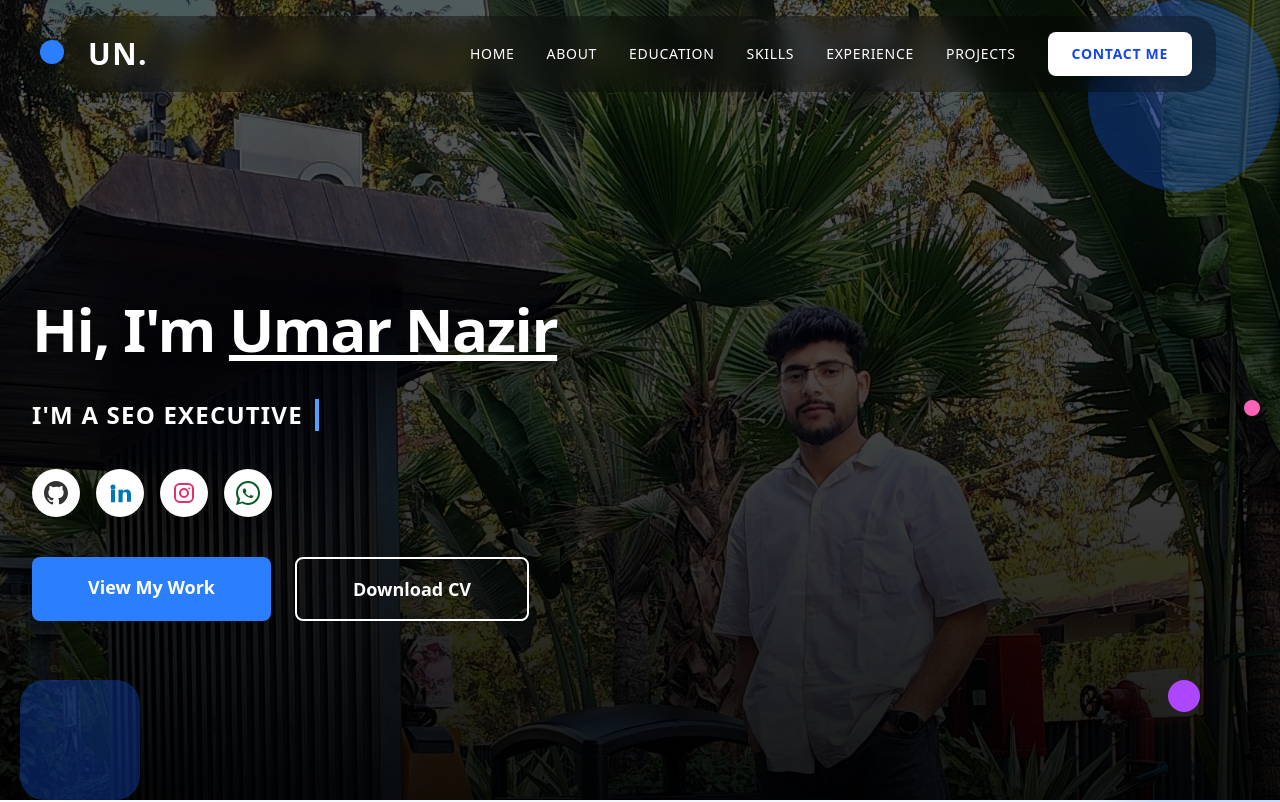
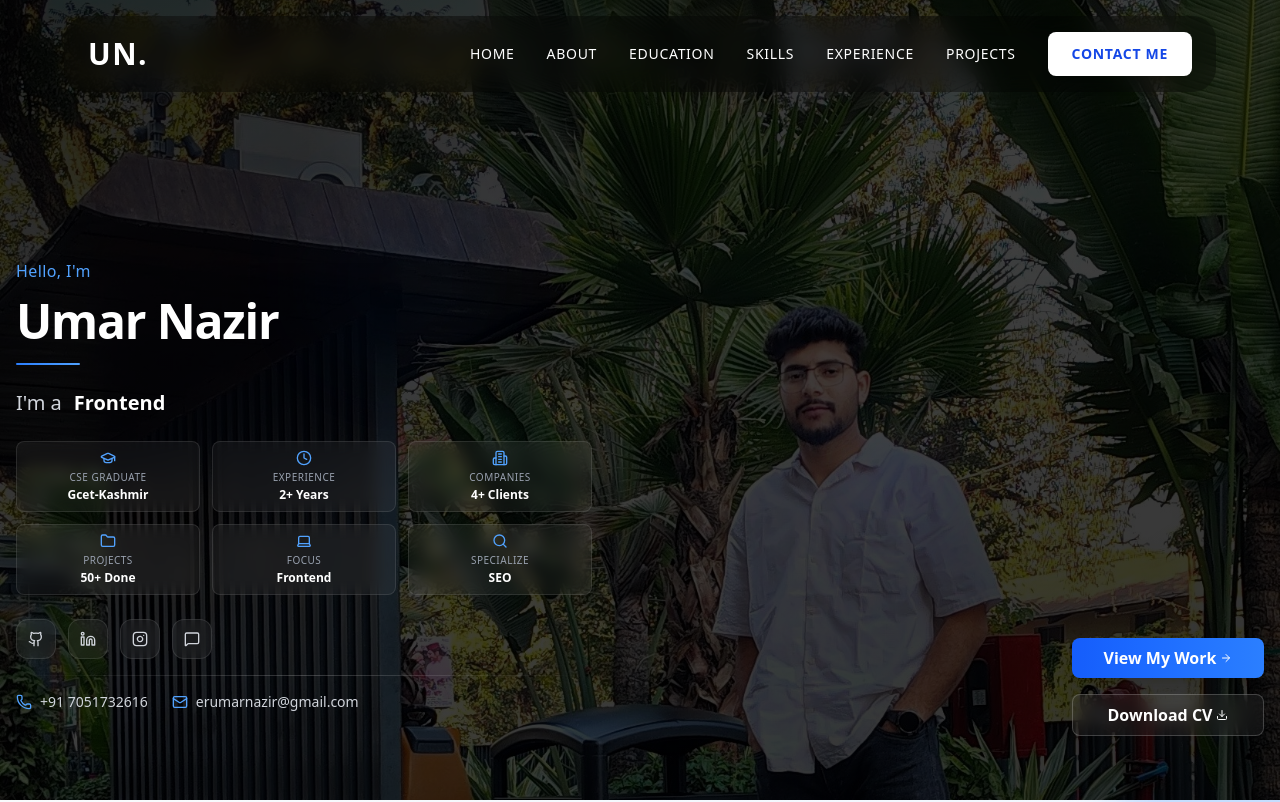
Before and after one commit to umarnaxir/portfolio, a Next.js app: page / in a window 1280 px wide. Shown: the top 802 px of the page. Built offline with nearby package versions, Linux system fonts and the light colour scheme.

Commit message:
Hero section updated

```diff
--- a/app/components/Hero.jsx
+++ b/app/components/Hero.jsx
@@ -2,40 +2,59 @@
 import React, { useEffect, useState } from "react";
 import AOS from "aos";
 import "aos/dist/aos.css";
+import {
+  GraduationCap,
+  Clock,
+  Building2,
+  Folder,
+  Laptop,
+  Search,
+  Mail,
+  Phone,
+  Github,
+  Linkedin,
+  Instagram,
+  MessageSquare,
+  ArrowRight,
+  Download,
+} from "lucide-react";
 
 const HeroSection = () => {
   const [text, setText] = useState("");
   const [isDeleting, setIsDeleting] = useState(false);
   const [index, setIndex] = useState(0);
+  const [isLoaded, setIsLoaded] = useState(false);
+
   const roles = [
-    "SOFTWARE DEVELOPER",
-    "SEO EXECUTIVE",
+    "Software Developer",
+    "Frontend Specialist",
     "Computer Science Engineer",
+    "SEO Executive",
+    "Tech Enthusiast",
   ];
-  const typingSpeed = 100;
-  const deletingSpeed = 50;
-  const pauseTime = 2000;
+  const typingSpeed = 120;
+  const deletingSpeed = 60;
+  const pauseTime = 2500;
 
   useEffect(() => {
-    // Initialize AOS with mobile-specific settings
     AOS.init({
       duration: 1000,
       once: false,
-      disable: false, // Ensure AOS is not disabled
-      startEvent: 'DOMContentLoaded', // Initialize when DOM loads
-      offset: 120, // Change offset for mobile
-      delay: 0, // No delay
-      easing: 'ease', // Default easing
-      mirror: false, // Don't mirror animations
-      anchorPlacement: 'top-bottom', // Default anchor placement
-      mobile: true, // Enable on mobile
+      disable: false,
+      startEvent: "DOMContentLoaded",
+      offset: 30,
+      delay: 0,
+      easing: "ease-out-quart",
+      mirror: false,
+      anchorPlacement: "top-bottom",
+      mobile: true,
     });
 
-    // Reinitialize AOS on resize to handle mobile/desktop switches
-    window.addEventListener('resize', () => {
-      AOS.refresh();
-    });
+    const timer = setTimeout(() => setIsLoaded(true), 150);
+    return () => clearTimeout(timer);
+  }, []);
 
+  useEffect(() => {
     const handleTyping = () => {
       const currentRole = roles[index % roles.length];
       if (!isDeleting) {
@@ -58,157 +77,360 @@ const HeroSection = () => {
       handleTyping,
       isDeleting ? deletingSpeed : typingSpeed
     );
-    return () => {
-      clearTimeout(timer);
-      window.removeEventListener('resize', () => AOS.refresh());
-    };
+    return () => clearTimeout(timer);
   }, [text, isDeleting, index]);
 
   return (
     <section
       id="home"
-      className="relative flex items-start md:items-center justify-start md:justify-center overflow-hidden bg-black md:min-h-screen max-h-[70vh] md:max-h-none"
-      style={{ height: "70vh" }}
+      className={`relative flex items-end justify-center overflow-hidden bg-gradient-to-br from-gray-900 via-slate-900 to-gray-800 transition-all duration-1500 ${
+        isLoaded ? "opacity-100 translate-y-0" : "opacity-0 translate-y-4"
+      } h-[75vh] md:h-[100vh]`}
+      style={{
+        backgroundImage: "url(/images/my-profile.jpg)",
+        backgroundSize: "cover",
+        backgroundPosition: "center",
+        backgroundRepeat: "no-repeat",
+        minHeight: "640px",
+      }}
       aria-label="Hero section"
     >
-      {/* Background image with lighter overlay for clarity */}
+      <div className="absolute inset-0 bg-gradient-to-br from-black/85 via-black/75 to-black/80" />
+      <div className="absolute inset-0 overflow-hidden">
         <div
-        className="absolute inset-0 bg-cover bg-center bg-no-repeat filter brightness-90"
-        style={{ backgroundImage: `url('/images/my-profile.jpg')` }}
-        aria-hidden="true"
-      ></div>
-      {/* Stronger black gradient overlay for better text clarity */}
-      <div className="absolute inset-0 bg-gradient-to-b from-black/60 via-black/70 to-black/90 pointer-events-none"></div>
+          className="absolute top-1/4 left-1/4 w-40 h-40 bg-blue-500/8 rounded-full blur-3xl animate-pulse"
+          style={{ animationDuration: "4s" }}
+        />
+        <div
+          className="absolute bottom-1/3 right-1/4 w-32 h-32 bg-indigo-400/6 rounded-full blur-2xl animate-pulse"
+          style={{ animationDuration: "6s", animationDelay: "2s" }}
+        />
+        <div className="absolute inset-0 bg-[linear-gradient(to_right,#ffffff01_1px,transparent_1px),linear-gradient(to_bottom,#ffffff01_1px,transparent_1px)] bg-[size:6rem_6rem] opacity-20" />
+      </div>
 
-      {/* Content container - everything at bottom with flex-end */}
-      <div className="relative z-20 max-w-7xl lg:mt-30 px-8 py-10 mx-auto text-left w-full h-full flex flex-col justify-end md:justify-center md:text-left">
-        <div className="max-w-xl md:max-w-2xl lg:max-w-3xl">
-          <h1
-            className="text-white text-4xl sm:text-5xl md:text-6xl font-extrabold tracking-tight drop-shadow-lg"
-            data-aos="fade-right"
-            data-aos-once="true"
-          >
-            Hi, I'm{" "}
-            <span className="underline">Umar Nazir</span>
-          </h1>
-          <h2
-            className="mt-10 text-base sm:text-xl md:text-2xl font-semibold uppercase tracking-wider inline-block overflow-hidden whitespace-nowrap border-r-4 border-blue-400 pr-3 select-none text-white"
+      <div className="relative z-20 w-full h-full flex flex-col justify-end pb-12 md:pb-16">
+        <div className="w-full max-w-7xl mx-auto px-4">
+          {/* Desktop Layout */}
+          <div className="hidden md:flex w-full justify-between items-end gap-8">
+            {/* Left Content */}
+            <div className="flex-1 max-w-xl">
+              <div className="mb-6">
+                <div
+                  className="inline-block mb-2"
                   data-aos="fade-up"
                   data-aos-delay="200"
-            data-aos-once="true"
                 >
-            I'm a {text}
-          </h2>
+                  <span className="text-blue-400 text-base font-medium tracking-wide">
+                    Hello, I'm
+                  </span>
+                </div>
 
-          {/* Social buttons */}
-          <div
-            className="mt-8 flex justify-start gap-4"
+                <h1
+                  className="text-white text-5xl font-bold tracking-tight mb-3 leading-tight"
                   data-aos="fade-up"
                   data-aos-delay="400"
-            data-aos-once="true"
                 >
+                  Umar Nazir
+                </h1>
+
+                <div
+                  className="w-16 h-0.5 bg-gradient-to-r from-blue-500 to-blue-400 rounded-full"
+                  data-aos="scale-x"
+                  data-aos-delay="600"
+                  data-aos-duration="800"
+                />
+              </div>
+
+              <div className="mb-6" data-aos="fade-up" data-aos-delay="700">
+                <div className="flex items-center gap-3 text-xl font-medium mb-6">
+                  <span className="text-gray-300">I'm a</span>
+                  <div className="flex items-center">
+                    <span className="text-white font-bold min-w-[200px] text-left">
+                      {text}
+                    </span>
+                    {/* <span className="w-0.5 h-5 bg-blue-400 ml-1 animate-pulse" /> */}
+                  </div>
+                </div>
+
+                <div className="grid grid-cols-3 gap-3 mb-6">
+                  {[
+                    {
+                      icon: <GraduationCap className="w-4 h-4" />,
+                      title: "CSE GRADUATE",
+                      value: "Gcet-Kashmir",
+                    },
+                    {
+                      icon: <Clock className="w-4 h-4" />,
+                      title: "EXPERIENCE",
+                      value: "2+ Years",
+                    },
+                    {
+                      icon: <Building2 className="w-4 h-4" />,
+                      title: "COMPANIES",
+                      value: "4+ Clients",
+                    },
+                    {
+                      icon: <Folder className="w-4 h-4" />,
+                      title: "PROJECTS",
+                      value: "50+ Done",
+                    },
+                    {
+                      icon: <Laptop className="w-4 h-4" />,
+                      title: "FOCUS",
+                      value: "Frontend",
+                    },
+                    {
+                      icon: <Search className="w-4 h-4" />,
+                      title: "SPECIALIZE",
+                      value: "SEO",
+                    },
+                  ].map((stat, index) => (
+                    <div
+                      key={index}
+                      className="group relative bg-white/5 backdrop-blur-sm border border-white/10 rounded-lg p-2 transition-all duration-300 hover:scale-105 hover:bg-white/10 hover:border-blue-400/30"
+                    >
+                      <div className="flex items-center justify-center text-blue-400 mb-1">
+                        {stat.icon}
+                      </div>
+                      <div className="text-center">
+                        <h3 className="text-gray-400 text-[10px] font-medium mb-0.5 uppercase tracking-wider">
+                          {stat.title}
+                        </h3>
+                        <p className="text-white text-xs font-bold group-hover:text-transparent group-hover:bg-gradient-to-r group-hover:from-blue-400 group-hover:to-purple-400 group-hover:bg-clip-text transition-all duration-300">
+                          {stat.value}
+                        </p>
+                      </div>
+                    </div>
+                  ))}
+                </div>
+
+                <div className="flex gap-3 mb-2">
                   {[
                     {
                       href: "https://github.com/umarnaxir",
-                iconFill: "#333333",
-                color: "text-gray-800",
+                      icon: <Github className="w-4 h-4" />,
                       label: "GitHub",
-                svgPath:
-                  "M12 0C5.37 0 0 5.37 0 12c0 5.3 3.438 9.8 8.205 11.385.6.113.82-.263.82-.583 0-.287-.01-1.045-.015-2.052-3.338.726-4.042-1.61-4.042-1.61-.546-1.386-1.333-1.756-1.333-1.756-1.09-.744.082-.729.082-.729 1.205.085 1.84 1.24 1.84 1.24 1.07 1.835 2.807 1.305 3.492.998.107-.775.42-1.305.763-1.605-2.665-.3-5.466-1.333-5.466-5.93 0-1.31.47-2.38 1.235-3.22-.125-.303-.535-1.523.115-3.176 0 0 1.005-.322 3.3 1.23a11.5 11.5 0 0 1 3.005-.404c1.02.005 2.045.137 3.005.404 2.28-1.552 3.285-1.23 3.285-1.23.655 1.653.245 2.873.12 3.176.77.84 1.23 1.91 1.23 3.22 0 4.61-2.805 5.625-5.475 5.92.43.37.82 1.1.82 2.22 0 1.606-.015 2.898-.015 3.293 0 .32.21.698.825.58C20.565 21.795 24 17.295 24 12c0-6.63-5.37-12-12-12z",
                     },
                     {
                       href: "https://www.linkedin.com/in/umar-nazir19/",
-                iconFill: "#0077B5",
-                color: "text-blue-500",
+                      icon: <Linkedin className="w-4 h-4" />,
                       label: "LinkedIn",
-                svgPath:
-                  "M4.98 3.5a2.5 2.5 0 1 0 0 5 2.5 2.5 0 0 0 0-5zM3 8.75h4v12.5H3V8.75zm7.5 0H15v1.71h.06c.49-.93 1.68-1.9 3.44-1.9 3.68 0 4.5 2.42 4.5 5.56v6.63h-4V14.4c0-1.45-.03-3.31-2.02-3.31-2.02 0-2.33 1.58-2.33 3.2v7H10.5V8.75z",
                     },
                     {
                       href: "https://www.instagram.com/umar_naxir/",
-                iconFill: "#E1306C",
-                color: "text-pink-500",
+                      icon: <Instagram className="w-4 h-4" />,
                       label: "Instagram",
-                svgPath:
-                  "M7.75 2A5.75 5.75 0 0 0 2 7.75v8.5A5.75 5.75 0 0 0 7.75 22h8.5A5.75 5.75 0 0 0 22 16.25v-8.5A5.75 5.75 0 0 0 16.25 2h-8.5zM4 7.75a3.75 3.75 0 0 1 3.75-3.75h8.5A3.75 3.75 0 0 1 20 7.75v8.5a3.75 3.75 0 0 1-3.75 3.75h-8.5A3.75 3.75 0 0 1 4 16.25v-8.5zM12 7a5 5 0 1 0 0 10 5 5 0 0 0 0-10zm0 2a3 3 0 1 1 0 6 3 3 0 0 1 0-6zm5.25-2.5a1 1 0 1 0 0 2 1 1 0 0 0 0-2z",
                     },
                     {
                       href: "https://wa.me/qr/JXOWE54MG6HWN1",
-                iconFill: "#075b26",
-                color: "text-green-700",
+                      icon: <MessageSquare className="w-4 h-4" />,
                       label: "WhatsApp",
-                svgPath:
-                  "M20.52 3.48A11.94 11.94 0 0 0 12 0C5.37 0 .01 5.35.01 11.98c0 2.11.56 4.17 1.63 6.01L0 24l6.19-1.63A11.96 11.96 0 0 0 12 24c6.63 0 12-5.36 12-12 0-3.2-1.24-6.21-3.48-8.52zM12 22c-1.7 0-3.37-.43-4.84-1.25l-.34-.18-3.67.97.98-3.57-.22-.36A9.94 9.94 0 0 1 2 11.98C2 6.46 6.46 2 12 2s10 4.46 10 9.98c0 5.53-4.46 10-10 10zm5.04-7.24c-.27-.14-1.6-.79-1.85-.88-.25-.1-.43-.14-.6.14-.18.27-.7.87-.85 1.05-.16.18-.31.2-.58.07-.27-.14-1.13-.42-2.15-1.33-.79-.7-1.32-1.56-1.47-1.83-.15-.27-.02-.42.12-.55.13-.13.29-.34.43-.51.15-.17.2-.29.3-.48.1-.2.05-.37-.03-.51-.08-.14-.6-1.44-.82-1.97-.22-.53-.45-.46-.6-.47-.16 0-.33-.01-.5-.01-.17 0-.45.06-.69.28-.24.21-.9.87-.9 2.12 0 1.25.92 2.45 1.05 2.62.13.17 1.8 2.74 4.37 3.84.61.26 1.09.41 1.46.52.61.19 1.17.16 1.61.1.49-.07 1.6-.65 1.82-1.27.23-.62.23-1.15.16-1.27-.07-.12-.25-.19-.52-.34z",
                     },
-            ].map(({ href, iconFill, label, svgPath }, idx) => (
+                  ].map(({ href, icon, label }, idx) => (
                     <a
                       key={label}
                       href={href}
                       target="_blank"
                       rel="noopener noreferrer"
                       aria-label={label}
-                className="w-12 h-12 bg-white rounded-full flex items-center justify-center hover:bg-gray-100 transition shadow-lg"
+                      className="group w-10 h-10 bg-white/5 backdrop-blur-sm border border-white/10 rounded-xl flex items-center justify-center transition-all duration-300 hover:bg-white/10 hover:border-blue-400/30 hover:scale-110 active:scale-95"
                       data-aos="zoom-in"
-                data-aos-delay={100 * (idx + 1)}
-                data-aos-once="true"
+                      data-aos-delay={1100 + idx * 80}
                     >
-                <svg
-                  xmlns="http://www.w3.org/2000/svg"
-                  fill={iconFill}
-                  viewBox="0 0 24 24"
-                  className="w-6 h-6"
-                >
-                  <path d={svgPath} />
-                </svg>
+                      {React.cloneElement(icon, {
+                        className:
+                          "w-4 h-4 text-gray-300 group-hover:text-blue-400 transition-colors duration-300",
+                      })}
                     </a>
                   ))}
                 </div>
 
-          {/* Buttons - positioned below social icons */}
-          <div
-            className="mt-10 flex flex-col sm:flex-row gap-6 justify-start"
-            data-aos="fade-up"
-            data-aos-delay="600"
-            data-aos-once="true"
+                {/* Contact Info - Desktop Only */}
+                <div className="w-full h-px bg-gradient-to-r from-transparent via-white/20 to-transparent my-4"></div>
+                <div className="flex items-center gap-6 text-sm text-gray-300">
+                  <div className="flex items-center gap-2">
+                    <Phone className="w-4 h-4 text-blue-400" />
+                    <a
+                      href="tel:+917051732616"
+                      className="hover:text-white transition-colors"
                     >
+                      +91 7051732616
+                    </a>
+                  </div>
+                  <div className="flex items-center gap-2">
+                    <Mail className="w-4 h-4 text-blue-400" />
                     <a
-              href="#projects"
-              className="bg-blue-500 hover:bg-blue-600 text-white px-14 py-4 rounded-lg font-semibold text-lg transition transform hover:scale-105 shadow-lg"
+                      href="mailto:erumarnazir@gmail.com"
+                      className="hover:text-white transition-colors"
                     >
-              View My Work
-            </a>
-            <a
-              href="#contact"
-              className="border-2 border-white text-white hover:bg-white hover:text-black px-14 py-4 rounded-lg font-semibold text-lg transition transform hover:scale-105"
-            >
-              Download CV
+                      erumarnazir@gmail.com
                     </a>
                   </div>
                 </div>
               </div>
+            </div>
 
-      {/* Floating interactive dots for motion (desktop only) */}
-      <div className="hidden md:block absolute top-10 left-10 w-6 h-6 bg-blue-500 rounded-full animate-pulse pointer-events-none"></div>
-      <div className="hidden md:block absolute bottom-20 right-20 w-8 h-8 bg-purple-500 rounded-full animate-bounce pointer-events-none"></div>
-      <div className="hidden md:block absolute top-1/2 right-5 w-4 h-4 bg-pink-400 rounded-full animate-ping pointer-events-none"></div>
+            {/* Right Side - Buttons */}
+            <div
+              className="flex flex-col gap-4"
+              data-aos="fade-left"
+              data-aos-delay="1200"
+            >
+              <a
+                href="#projects"
+                className="group w-48 px-4 py-2 bg-gradient-to-r from-blue-600 to-blue-500 hover:from-blue-700 hover:to-blue-600 text-white rounded-lg font-semibold text-base text-center transition-all duration-300 hover:scale-[1.02] active:scale-95 shadow-lg hover:shadow-blue-500/25 flex items-center justify-center gap-1"
+              >
+                View My Work
+                <ArrowRight className="w-3 h-3 group-hover:translate-x-1 transition-transform" />
+              </a>
 
-      {/* Graphical SVGs visible only on desktop */}
-      <svg
-        className="hidden md:block absolute right-0 top-0 w-48 h-48 text-blue-600 opacity-30"
-        fill="currentColor"
-        viewBox="0 0 100 100"
-        aria-hidden="true"
+              <a
+                href="#contact"
+                className="group w-48 px-4 py-2 bg-white/5 hover:bg-white/10 backdrop-blur-sm border border-white/20 hover:border-blue-400/40 text-white rounded-lg font-semibold text-base text-center transition-all duration-300 hover:scale-[1.02] active:scale-95 flex items-center justify-center gap-1"
               >
-        <circle cx="50" cy="50" r="50" />
-      </svg>
-      <svg
-        className="hidden md:block absolute left-0 bottom-0 w-40 h-30 text-blue-600 opacity-30"
-        fill="currentColor"
-        viewBox="0 0 100 100"
-        aria-hidden="true"
+                Download CV
+                <Download className="w-3 h-3 group-hover:translate-y-0.5 transition-transform" />
+              </a>
+            </div>
+          </div>
+
+          {/* Mobile Layout */}
+          <div className="md:hidden text-center">
+            <div className="mb-4 mt-14">
+              <div
+                className="inline-block mb-2"
+                data-aos="fade-up"
+                data-aos-delay="200"
               >
-        <rect width="100" height="100" rx="20" />
-      </svg>
+                <span className="text-blue-400 text-base font-medium tracking-wide">
+                  Hello, I'm
+                </span>
+              </div>
+
+              <h1
+                className="text-white text-4xl font-bold tracking-tight mb-2 leading-tight"
+                data-aos="fade-up"
+                data-aos-delay="400"
+              >
+                Umar Nazir
+              </h1>
+
+              <div
+                className="w-12 h-0.5 bg-gradient-to-r from-blue-500 to-blue-400 mx-auto rounded-full"
+                data-aos="scale-x"
+                data-aos-delay="600"
+                data-aos-duration="800"
+              />
+            </div>
+
+            <div className="mb-4" data-aos="fade-up" data-aos-delay="700">
+              <div className="flex flex-col items-center gap-1 text-xl font-medium mb-18">
+                <span className="text-gray-300">I'm a</span>
+                <div className="flex items-center">
+                  <span className="text-white font-bold min-w-[160px] text-left">
+                    {text}
+                  </span>
+                  {/* <span className="w-0.5 h-4 bg-blue-400 ml-1 animate-pulse" /> */}
+                </div>
+              </div>
+
+              <div className="grid grid-cols-3 gap-3 mb-10 px-4">
+                {[
+                  {
+                    icon: <GraduationCap className="w-4 h-4" />,
+                    title: "Gcet",
+                    value: "Kashmir",
+                  },
+                  {
+                    icon: <Clock className="w-4 h-4" />,
+                    title: "EXP",
+                    value: "2+ Yrs",
+                  },
+                  {
+                    icon: <Building2 className="w-4 h-4" />,
+                    title: "COMPANIES",
+                    value: "4+",
+                  },
+                  {
+                    icon: <Folder className="w-4 h-4" />,
+                    title: "PROJECTS",
+                    value: "50+",
+                  },
+                  {
+                    icon: <Laptop className="w-4 h-4" />,
+                    title: "FRONTEND",
+                    value: "Expert",
+                  },
+                  {
+                    icon: <Search className="w-4 h-4" />,
+                    title: "SEO",
+                    value: "Executive",
+                  },
+                ].map((stat, index) => (
+                  <div
+                    key={index}
+                    className="group relative bg-white/5 backdrop-blur-sm border border-white/10 rounded-md p-1.5 transition-all duration-300 hover:scale-105 hover:bg-white/10 hover:border-blue-400/30"
+                  >
+                    <div className="flex items-center justify-center text-blue-400 mb-0.5">
+                      {stat.icon}
+                    </div>
+                    <div className="text-center">
+                      <h3 className="text-gray-400 text-[10px] font-medium uppercase tracking-wider">
+                        {stat.title}
+                      </h3>
+                      <p className="text-white text-xs font-bold group-hover:text-transparent group-hover:bg-gradient-to-r group-hover:from-blue-400 group-hover:to-purple-400 group-hover:bg-clip-text transition-all duration-300">
+                        {stat.value}
+                      </p>
+                    </div>
+                  </div>
+                ))}
+              </div>
+            </div>
+
+            <div className="w-full h-px bg-gradient-to-r from-transparent via-white/20 to-transparent mb-3"></div>
+            <div className="flex justify-center gap-3 mb-2">
+              {[
+                {
+                  href: "https://github.com/umarnaxir",
+                  icon: <Github className="w-4 h-4" />,
+                  label: "GitHub",
+                },
+                {
+                  href: "https://www.linkedin.com/in/umar-nazir19/",
+                  icon: <Linkedin className="w-4 h-4" />,
+                  label: "LinkedIn",
+                },
+                {
+                  href: "https://www.instagram.com/umar_naxir/",
+                  icon: <Instagram className="w-4 h-4" />,
+                  label: "Instagram",
+                },
+                {
+                  href: "https://wa.me/qr/JXOWE54MG6HWN1",
+                  icon: <MessageSquare className="w-4 h-4" />,
+                  label: "WhatsApp",
+                },
+              ].map(({ href, icon, label }, idx) => (
+                <a
+                  key={label}
+                  href={href}
+                  target="_blank"
+                  rel="noopener noreferrer"
+                  aria-label={label}
+                  className="group w-9 h-9 bg-white/5 backdrop-blur-sm border border-white/10 rounded-lg flex items-center justify-center transition-all duration-300 hover:bg-white/10 hover:border-blue-400/30 hover:scale-110 active:scale-95"
+                  data-aos="zoom-in"
+                  data-aos-delay={1100 + idx * 80}
+                >
+                  {React.cloneElement(icon, {
+                    className:
+                      "w-3.5 h-3.5 text-gray-300 group-hover:text-blue-400 transition-colors duration-300",
+                  })}
+                </a>
+              ))}
+            </div>
+          </div>
+        </div>
+      </div>
     </section>
   );
 };
```
Lines whose indentation alone changed are shown as unchanged.
